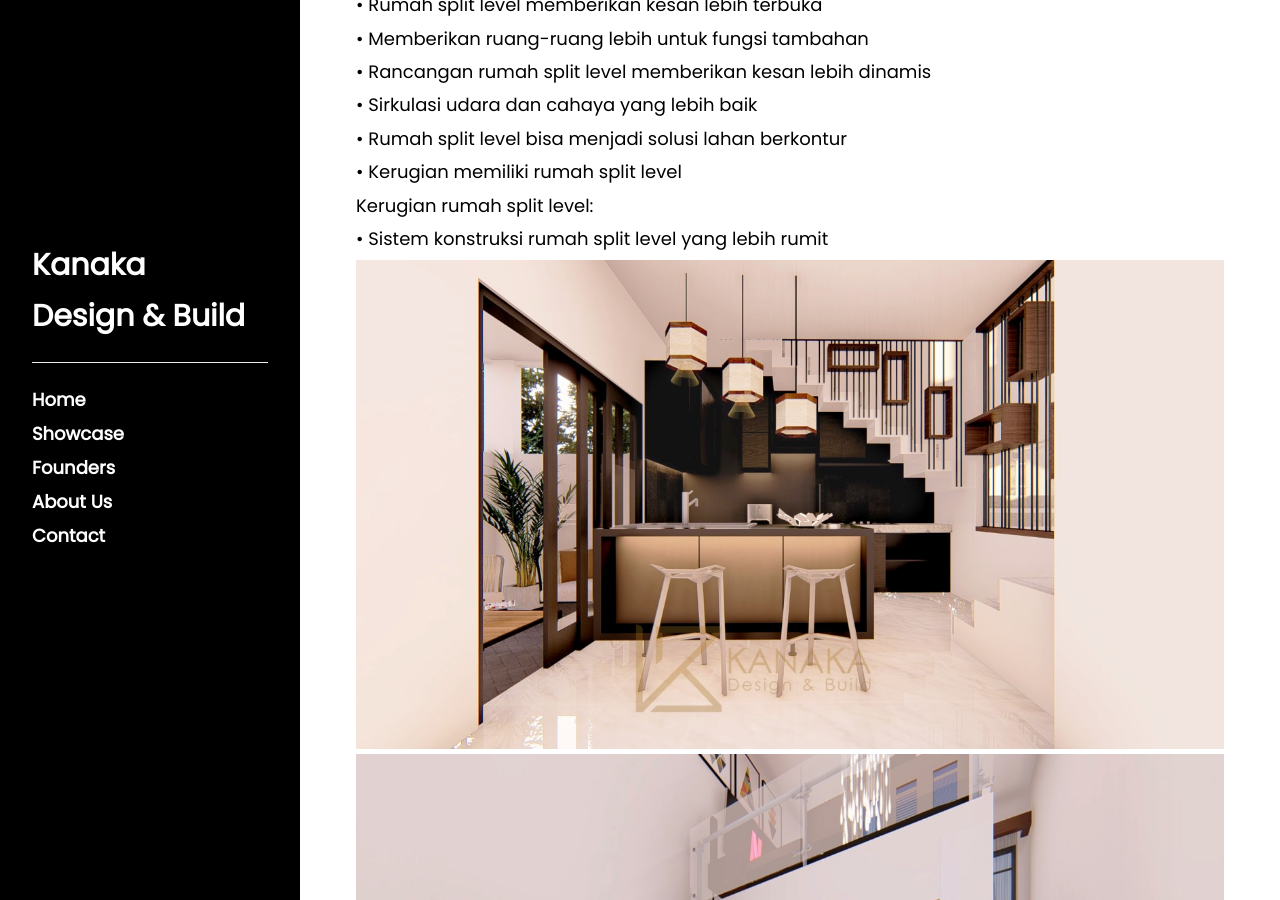
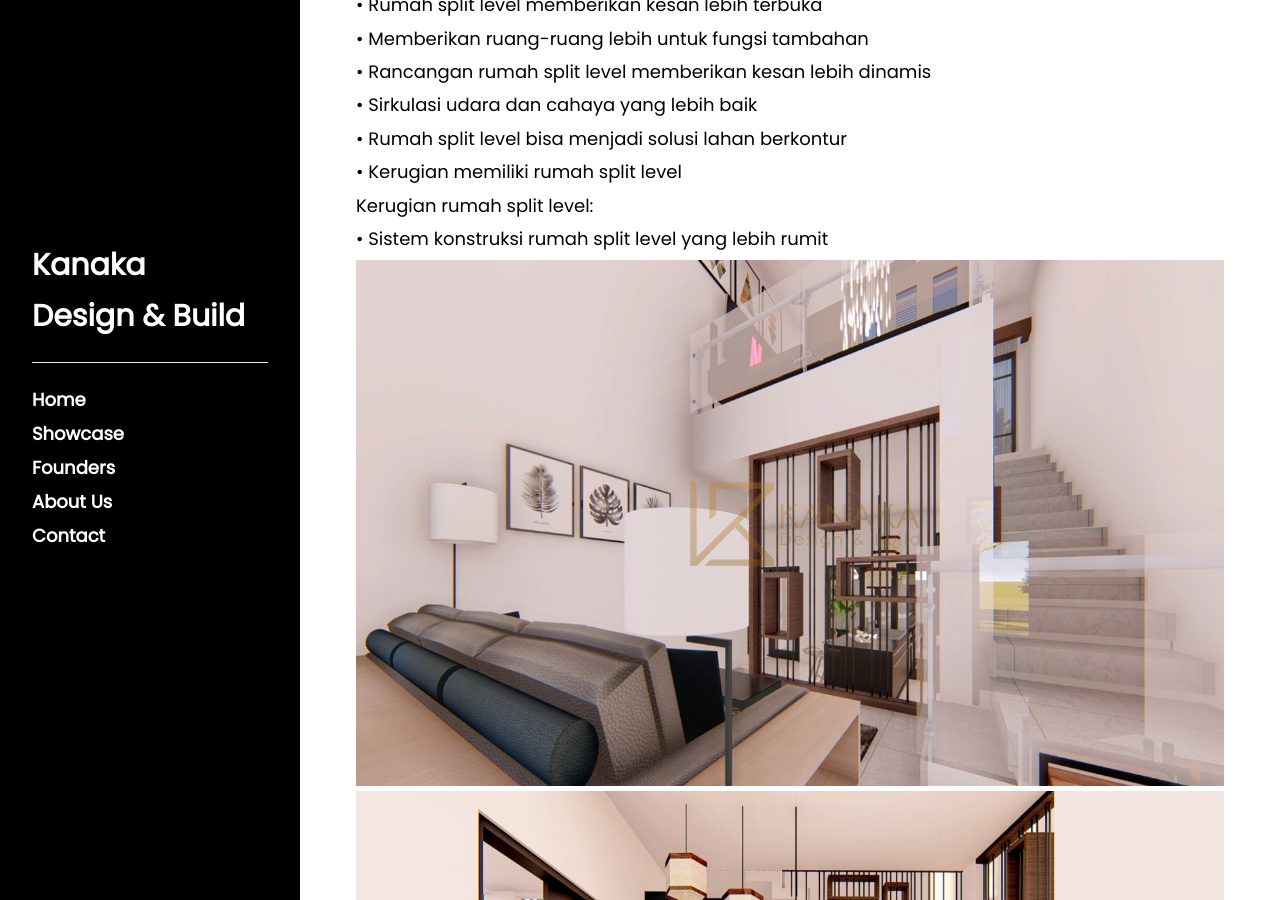
Before and after one commit to kanakadesignbuild/kanakadesignbuild.github.io, a Jekyll site: the page built from _posts/2021-10-08-desain-split-level.md, in a window 1280 px wide and 900 px high, scrolled down 1051 px. Built offline with Jekyll 4.4.1, drawn with Linux system fonts in a browser that asks for light colours.

Commit message:
Update 2021-10-08-desain-split-level.md

```diff
--- a/_posts/2021-10-08-desain-split-level.md
+++ b/_posts/2021-10-08-desain-split-level.md
@@ -43,5 +43,5 @@ Kerugian rumah split level:
 
 • Sistem konstruksi rumah split level yang lebih rumit
 
+![_config.yml]({{ site.baseurl }}/images/split-level/3.jpg)
 ![_config.yml]({{ site.baseurl }}/images/split-level/2.jpg)
-![_config.yml]({{ site.baseurl }}/images/split-level/3.jpg)
```
